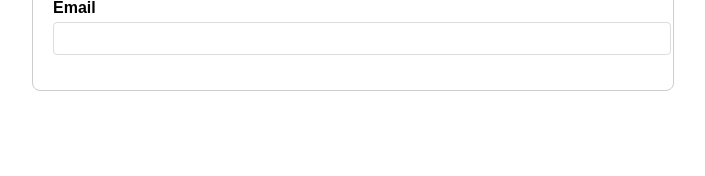
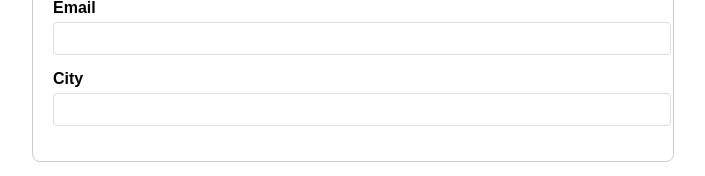
Before and after one commit to davi-p-oliveira-11/react-hook-form-example, a React (Vite) app: page / in a window 1280 px wide. Shown: the part 240-416 px from the top of the page, without its empty margins (287-992 px from the left). Built offline with nearby package versions, Linux system fonts and the light colour scheme.

Commit message:
added city field

```diff
--- a/src/components/AdvancedForm.tsx
+++ b/src/components/AdvancedForm.tsx
@@ -60,12 +60,24 @@ export default function AdvancedForm() {
                required: "Email Address is required",
                pattern: {
                   value: /^[^\s@]+@[^\s@]+\.[^\s@]+$/,
-                  message: 'Invalid email address'
+                  message: "Invalid email address"
                }
             })} />
 
             {errors.email && <p>{errors.email.message}</p>}
          </div>
+
+         <div>
+            <label htmlFor="city">City</label>
+            <input
+              type="text"
+              id="city"
+              {...register("city", {required: "City is required"})}
+              />
+            {errors.city && <p>{errors.city.message}</p>}
+         </div>
+
+
       </form>
 
     </div>
```
